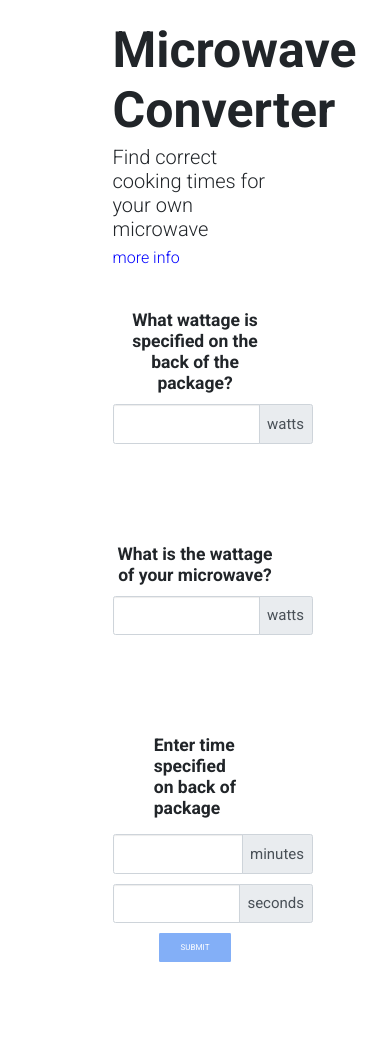
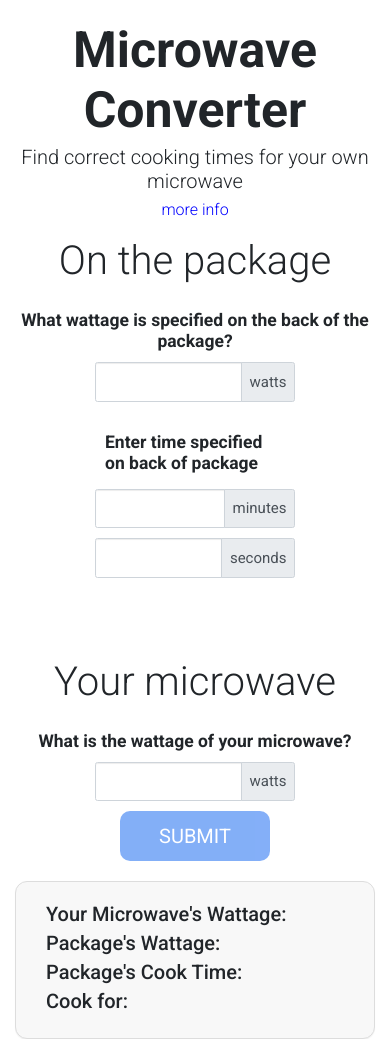
Before and after one commit to klentz87/react-microwave-converter, a React app: page / in a window 390 px wide. Before the commit the page ends 972 px from the top, so only its background shows below. Built offline with nearby package versions, Linux system fonts and the light colour scheme.

Commit message:
fix errors

```diff
--- a/package.json
+++ b/package.json
@@ -4,13 +4,11 @@
   "private": true,
   "dependencies": {
     "ajv": "^6.5.2",
-    "hh-mm-ss": "^1.2.0",
     "mdbreact": "^4.6.0",
     "react": "^16.4.1",
     "react-bootstrap": "^0.32.1",
     "react-dom": "^16.4.1",
-    "react-scripts": "1.1.4",
-    "react-time-input": "0.0.19"
+    "react-scripts": "1.1.4"
   },
   "scripts": {
     "start": "react-scripts start",
--- a/src/components/App.js
+++ b/src/components/App.js
@@ -1,15 +1,14 @@
 import React, { Component } from 'react';
 import logo from '../logo.svg';
-import TimeFormat from 'hh-mm-ss'; // possible uninstall
 import Button from './Button.js';
 import Display from './Display.js';
 import Power from './Power.js';
 import Time from './Time.js';
 import Title from './Title.js';
-import FormErrors from './FormErrors.js';
 
-const convertToSeconds = require('../utils/convertToSeconds.js').convertToSeconds
-// uninstall react-time-input
+const converter = require('../utils/converter.js').converter
+const convertToSeconds = require('../utils/convertToSeconds').convertToSeconds
+const convertSecondsToTimeFormat = require ('../utils/convertSecondsToTimeFormat').convertSecondsToTimeFormat
 
 class App extends Component {
   constructor() {
@@ -19,7 +18,10 @@ class App extends Component {
       yourPower: '',
       minutes: '',
       seconds: '',
-      display: '',
+      displayResult: '',
+      displayOriginalPower: '',
+      displayYourPower: '',
+      displayPackageTime: '',
       originalPowerValid: true,
       yourPowerValid: true,
       minutesValid: true,
@@ -41,9 +43,20 @@ class App extends Component {
 
 
   handleSubmit(event) {
+    const value = converter(this.state.originalPower, this.state.yourPower, this.state.minutes, this.state.seconds)
+    const element = document.getElementById("display-id")
       this.setState({
-      display: convertToSeconds(this.state.minutes, this.state.seconds)
-    })
+        displayResult: convertSecondsToTimeFormat(value),
+        displayOriginalPower: this.state.originalPower,
+        displayYourPower: this.state.yourPower,
+        displayPackageTime: convertSecondsToTimeFormat(convertToSeconds(this.state.minutes, this.state.seconds)),
+        originalPower: '',
+        yourPower: '',
+        minutes: '',
+        seconds: '',
+        formValid: false
+      }, () => {element.scrollIntoView()})
+
     event.preventDefault();
   }
 
@@ -58,7 +71,13 @@ class App extends Component {
   }
 
   validateForm() {
-    this.setState({formValid: this.state.originalPowerValid && this.state.yourPowerValid && this.state.minutesValid && this.state.secondsValid});
+    this.setState({formValid: this.state.originalPowerValid
+                           && this.state.yourPowerValid
+                           && this.state.minutesValid
+                           && this.state.secondsValid
+                           && this.state.yourPower !== ''
+                           && this.state.originalPower !== ''
+                           && (this.state.minutes !== '' || this.state.seconds !== '')});
   }
 
 
@@ -66,9 +85,14 @@ class App extends Component {
   render() {
     return (
       <div>
-        <div className="container center">
+        <div className="app container center">
+
+          <div className='title-component'>
             <Title />
+          </div>
 
+          <div className='original-power-component'>
+            <h2 className='section-header'>On the package</h2>
             <Power
               value={this.state.originalPower}
               onChange={this.handleChange}
@@ -77,7 +101,21 @@ class App extends Component {
             >
                 What wattage is specified on the back of the package?
             </Power>
+          </div>
 
+          <div className='time-component'>
+            <Time
+              minutes={this.state.minutes}
+              seconds={this.state.seconds}
+              onChange={this.handleChange}
+              formErrors={this.state.formErrors}
+              isSecondsValid={this.state.minutesValid}
+              isMinutesValid={this.state.secondsValid}
+            />
+          </div>
+
+          <div className='your-microwave-component'>
+            <h2 className='section-header'>Your microwave</h2>
             <Power
               value={this.state.yourPower}
               onChange={this.handleChange}
@@ -86,23 +124,24 @@ class App extends Component {
             >
               What is the wattage of your microwave?
             </Power>
+          </div>
 
-          <Time
-            minutes={this.state.minutes}
-            seconds={this.state.seconds}
-            onChange={this.handleChange}
-            formErrors={this.state.formErrors}
-            isSecondsValid={this.state.minutesValid}
-            isMinutesValid={this.state.secondsValid}
-          />
+          <div className='button-component'>
             <Button
               onSubmit={this.handleSubmit}
               isDisabled={this.state.formValid}
             />
+          </div>
 
+          <div className='display-component' id='display-id'>
             <Display
-            value={this.state.display}
+              packageTime={this.state.displayPackageTime}
+              yourPower={this.state.displayYourPower}
+              originalPower={this.state.displayOriginalPower}
+              resultTime={this.state.displayResult}
             />
+          </div>
+
         </div>
       </div>
     )
--- a/src/components/Button.js
+++ b/src/components/Button.js
@@ -6,7 +6,9 @@ import '../css/Button.css';
 function Button({ onSubmit, isDisabled }) {
   return(
   	<div>
-		<button type="button" className="btn btn-primary" onClick={onSubmit} disabled={!isDisabled}>SUBMIT</button>
+		<button type="button" className="btn btn-primary" onClick={onSubmit} disabled={!isDisabled}>
+			Submit
+		</button>
   	</div>
   )
 }
--- a/src/components/Display.js
+++ b/src/components/Display.js
@@ -1,12 +1,39 @@
 import React from 'react';
-import '../css/App.css'
+import { Panel } from 'react-bootstrap';
+import '../css/Display.css';
+import '../css/App.css';
 
-function Display ({ value }) {
-  return(
-    <div>
-    	<h1>{value}</h1>
-  	</div>
-  )
+const convertToSeconds = require('../utils/convertToSeconds').convertToSeconds
+const convertSecondsToTimeFormat = require ('../utils/convertSecondsToTimeFormat').convertSecondsToTimeFormat
+
+function Display ({ resultTime, packageTime, originalPower, yourPower }) {
+
+	let yourPowerDisplay, originalPowerDisplay, packageTimeDisplay, resultTimeDisplay
+
+	if (resultTime) {
+		yourPowerDisplay = <h2><strong>Your Microwave's Wattage:</strong> <span>{yourPower}</span> watts</h2>;
+		originalPowerDisplay = <h2><strong>Package's Wattage:</strong> <span>{originalPower}</span> watts</h2>;
+		packageTimeDisplay = <h2><strong>Package's Cook Time:</strong> <span>{packageTime}</span></h2>;
+		resultTimeDisplay =  <h2><strong>Cook for:</strong> {resultTime}</h2> ;
+	} else {
+		yourPowerDisplay = <h2><strong>Your Microwave's Wattage:</strong></h2>;
+		originalPowerDisplay = <h2><strong>Package's Wattage:</strong></h2>;
+		packageTimeDisplay = <h2><strong>Package's Cook Time:</strong></h2>;
+		resultTimeDisplay = <h2><strong>Cook for:</strong></h2>;
+	}
+
+	return(
+	  <Panel className='display'>
+		<div className='your-input'>
+			{yourPowerDisplay}
+			{originalPowerDisplay}
+			{packageTimeDisplay}
+		</div>
+		<div className='result'>
+			{resultTimeDisplay}
+		</div>
+	  </Panel>
+	)
 }
 
 export default Display;
--- a/src/components/FormErrors.js
+++ b/src/components/FormErrors.js
@@ -1,11 +1,12 @@
 import React from 'react';
+import '../css/FormErrors.css'
 
 function FormErrors({ isValid }) {
 	const validation = isValid ? '' : "Numeric characters only (please only enter numbers)"
 
 	return(
-		<div className='formErrors'>
-			{validation}
+		<div className='formErrors text-centered'>
+			<p>{validation}</p>
 		</div>
 	)
 }
--- a/src/components/Power.js
+++ b/src/components/Power.js
@@ -5,8 +5,9 @@ import '../css/Power.css';
 
 
 function Power({ value, onChange, id, children, isValid }) {
+
   return(
-    <div className='power-component text-centered'>
+    <div className='text-centered'>
       <label>
         <h3>{children}</h3>
       </label>
--- a/src/components/Time.js
+++ b/src/components/Time.js
@@ -16,7 +16,7 @@ function Time({ minutes, seconds, onChange, isMinutesValid, isSecondsValid }) {
 
 
   return(
- 	<div className='time-component'>
+ 	<div className='time-div'>
       <label className='center'><h3>Enter time specified on back of package</h3></label>
 	      <div className='container'>
 	      	<div className='row'>
@@ -32,8 +32,9 @@ function Time({ minutes, seconds, onChange, isMinutesValid, isSecondsValid }) {
 					<span className="input-group-text" id="basic-addon2">seconds</span>
 		      	</div>
 		      </div>
-		      <FormErrors isValid={isValid} />
 		    </div>
+		    		      <FormErrors isValid={isValid} />
+
 		  </div>
     </div>
   )
--- a/src/components/Title.js
+++ b/src/components/Title.js
@@ -1,7 +1,4 @@
 import React from 'react';
-import { Button } from 'react-bootstrap';
-import { Panel } from 'react-bootstrap';
-import { Fade} from 'react-bootstrap';
 import { Collapse } from 'react-bootstrap';
 import '../css/Title.css'
 
@@ -15,8 +12,8 @@ render() {
 	const link = this.state.open ? "less info" : "more info"
 
     return (
-      <div className='title-component'>
-      	<h1>Microwave Converter</h1>
+      <div className='title-div'>
+      	<h1 className='title'>Microwave Converter</h1>
       	<h2>Find correct cooking times for your own microwave</h2>
         <a className='toggle' onClick={ ()=> this.setState({ open: !this.state.open })}>
   			{link}
@@ -25,6 +22,9 @@ render() {
           <div>
             <p>
               The cooking times for microwavable foods are for specific microwave wattages. Use this application to find out the correct cooking time for your own microwave.
+            </p>
+            <p>
+              The power of most microwaves is between 600 and 1200 watts.
             </p>
           </div>
         </Collapse>
--- a/src/css/App.css
+++ b/src/css/App.css
@@ -14,3 +14,24 @@ h3 {
     margin: auto;
     width: 50%;
 }
+
+.section-header {
+	text-align: center;
+	font-size: 4rem;
+	font-style: bold;
+	margin-bottom: 2.5rem;
+}
+
+.your-microwave-component {
+	margin-top: 7rem;
+}
+
+.display-component {
+	margin-top: 2rem;
+}
+
+@media (max-width: 480px) {
+	.app.container {
+		width: 100%;
+	}
+}
--- a/src/css/Button.css
+++ b/src/css/Button.css
@@ -1,4 +1,8 @@
 button.btn {
     display: block; /* change this from inline-block */
+    border-radius: 10px;
     margin: 10px auto;
+    width: 15rem;
+    height: 5rem;
+    font-size: 20px;
 }
--- /dev/null
+++ b/src/css/Display.css
@@ -0,0 +1,7 @@
+.display {
+	padding: 2rem 3rem;
+	margin: auto;
+	width: 100%;
+	border-radius: 12px;
+	background-color: #F8F8F8;
+}
--- /dev/null
+++ b/src/css/FormErrors.css
@@ -0,0 +1,7 @@
+.formErrors {
+	margin-top: 1rem;
+}
+
+.formErrors p {
+	color: #ff0033;
+}
--- a/src/css/Power.css
+++ b/src/css/Power.css
@@ -14,7 +14,3 @@ span.input-group-text {
 input[type='text'] {
 	font-size: 20px;
 }
-
-.power-component {
-	margin-bottom: 10rem;
-}
--- a/src/css/Time.css
+++ b/src/css/Time.css
@@ -2,7 +2,7 @@ input {
 	text-align: right;
 }
 
-.time-component {
+.time-div {
 	margin-top: 3rem;
 }
 
--- a/src/css/Title.css
+++ b/src/css/Title.css
@@ -3,11 +3,18 @@ h1 {
 	font-weight: bold ;
 }
 
-.title-component a {
+.title-div a {
 	color: blue!important;
 }
 
-.title-component {
-	padding-bottom: 4rem;
+.title-div {
+	padding-bottom: 1.5rem;
 	margin-top: 2rem;
 }
+
+@media (max-width: 480px) {
+	.title-div {
+		text-align: center;
+	}
+
+}
--- /dev/null
+++ b/src/utils/convertSecondsToTimeFormat.js
@@ -0,0 +1,6 @@
+function convertSecondsToTimeFormat(seconds) {
+	if (isNaN(seconds)) {seconds = 0}
+	return (seconds-(seconds %= 60))/60+(9<seconds ? ':' :':0') + seconds
+}
+
+exports.convertSecondsToTimeFormat = convertSecondsToTimeFormat
--- a/src/utils/convertToSeconds.js
+++ b/src/utils/convertToSeconds.js
@@ -1,6 +1,5 @@
 function convertToSeconds(minutes, seconds) {
-	const total = ((Number(minutes)*60)+Number(seconds))
-	return total ? total : "Invalid: please only enter numbers"
+	return parseInt(minutes)*60 + parseInt(seconds)
 }
 
 exports.convertToSeconds = convertToSeconds;
--- /dev/null
+++ b/src/utils/converter.js
@@ -0,0 +1,10 @@
+function converter(originalPower, yourPower, minutes, seconds) {
+
+	seconds = seconds ? parseInt(seconds) : 0
+	let minutesInSeconds =  minutes ? parseInt(minutes)*60 : 0
+	const time = minutesInSeconds + seconds
+
+	return Math.floor(originalPower/yourPower*time)
+}
+
+exports.converter = converter
```
Also changed, not shown: public/index.html (+0 -10 lines), 1 other file. Lines whose indentation alone changed are shown as unchanged.
